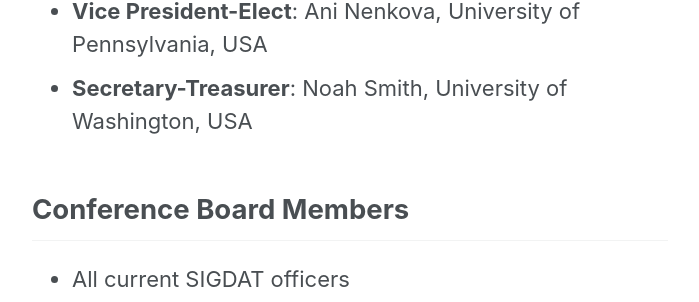
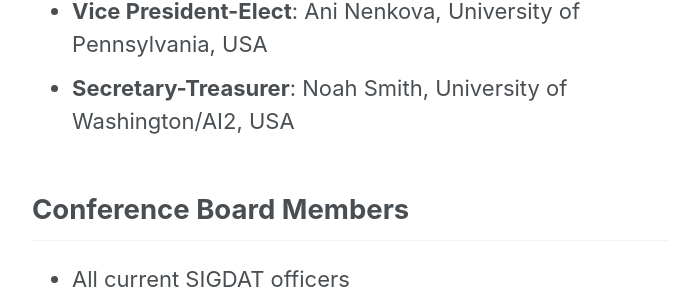
Before and after one commit to sigdat-org/sigdat, a Jekyll site: the page built from _pages/organization.md, in a window 1280 px wide and 900 px high, scrolled down 459 px. Shown: the part 185-487 px from the top of the window, without its empty margins (290-989 px from the left). Built offline with Jekyll 4.4.1, drawn with Linux system fonts in a browser that asks for light colours; nearby versions of some CDN libraries.

Commit message:
update Noah's affiliation

```diff
--- a/_pages/organization.md
+++ b/_pages/organization.md
@@ -16,7 +16,7 @@ SIGDAT is run by consensus vote of its organizing committee, consisting of the o
 - **President**: Mirella Lapata, University of Edinburgh, UK<br/>
 - **Vice President**: Jian Su, Institute for Infocomm Research, Singapore<br/>
 - **Vice President-Elect**: Ani Nenkova, University of Pennsylvania, USA<br/>
-- **Secretary-Treasurer**: Noah Smith, University of Washington, USA
+- **Secretary-Treasurer**: Noah Smith, University of Washington/AI2, USA
 
 ## Conference Board Members
 - All current SIGDAT officers<br/>
```
